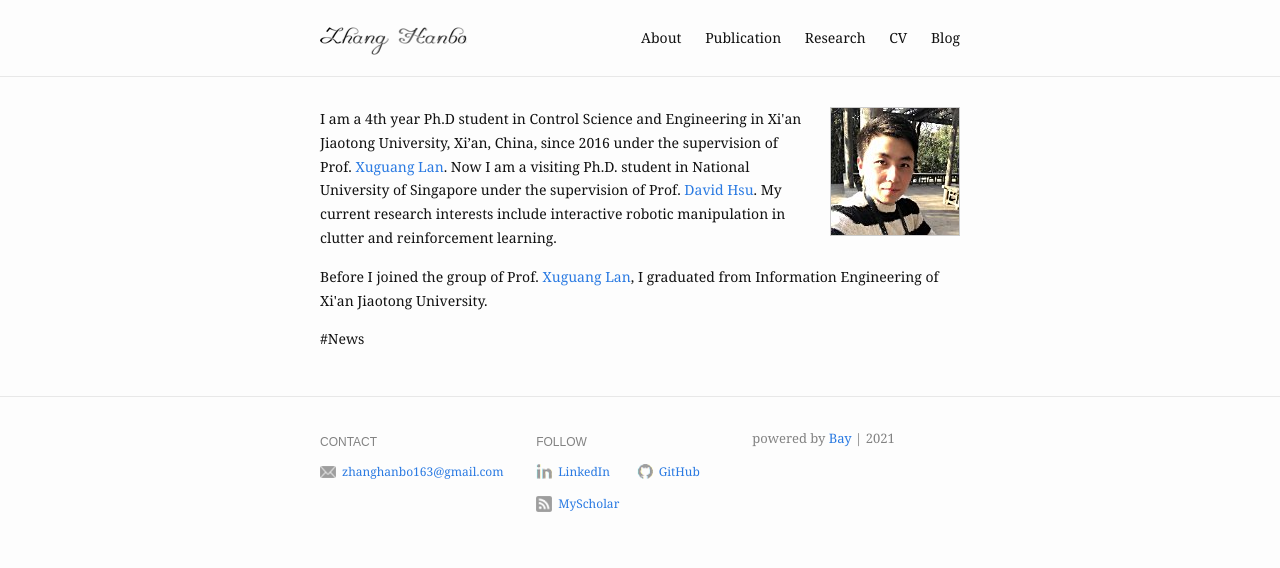
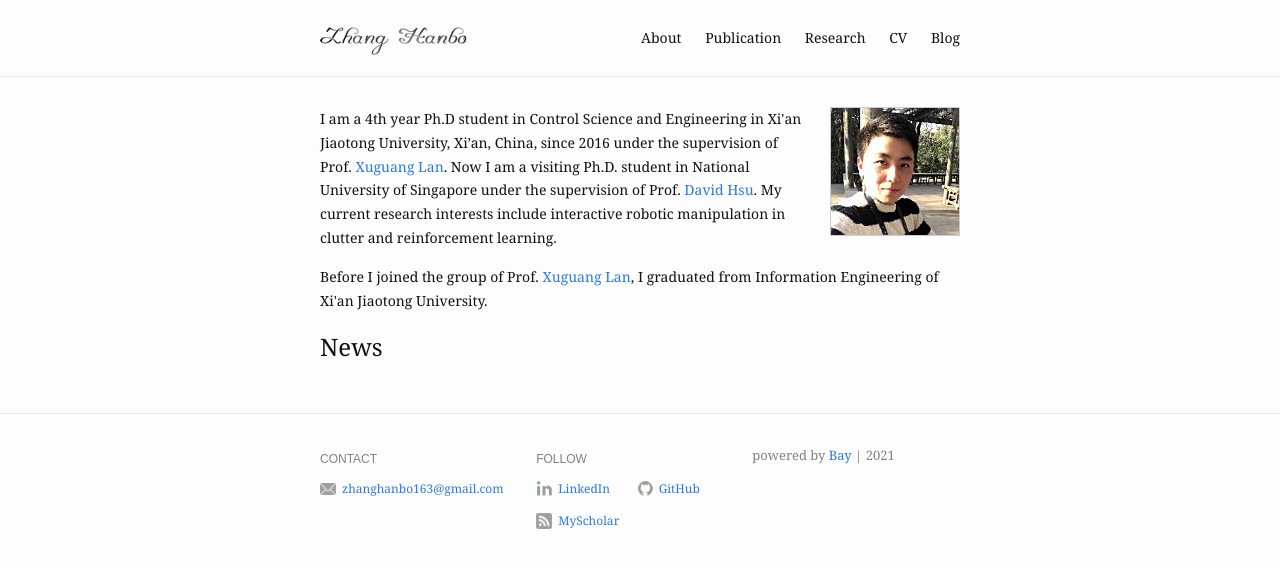
Before and after one commit to ZhangHanbo/zhanghanbo.github.io, a Jekyll site: the page built from index.md, in a window 1280 px wide. Shown: the top 568 px of the page. Built offline with Jekyll 4.4.1, drawn with Linux system fonts in a browser that asks for light colours.

Commit message:
bold title

```diff
--- a/index.md
+++ b/index.md
@@ -20,4 +20,6 @@ profile_picture:
   I graduated from Information Engineering of Xi'an Jiaotong University.
 </p>
 
-#News
+<p style="font-size: x-large; font: bold">
+News
+</p>
```
